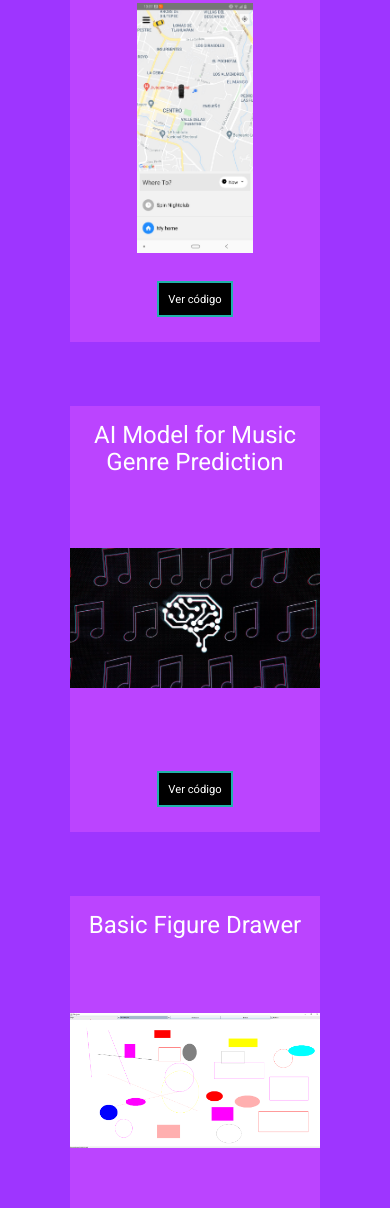
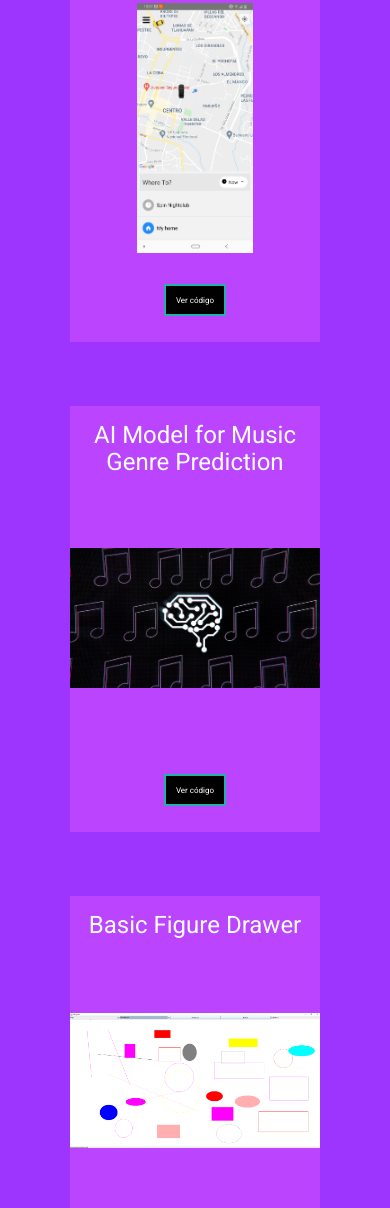
Before and after one commit to davidroblesj/davidroblesj.github.io, a plain HTML site: page index.html in a window 390 px wide. Shown: the part 4896-6104 px from the top of the page. Drawn offline with Linux system fonts and the light colour scheme.

Commit message:
font size of button

```diff
--- a/estilo.css
+++ b/estilo.css
@@ -380,7 +380,7 @@ main{
     border: lightseagreen solid 2px;
    padding: 0.6rem;
     text-decoration: none;
-    font-size: clamp(0.7rem, 1vw, 1.5rem);
+    font-size: clamp(0.5rem, 1vw, 1rem);
     /* width: 10rem; */
     /* width: clamp(9rem, 8%, 20rem); */
     color: white;
```
